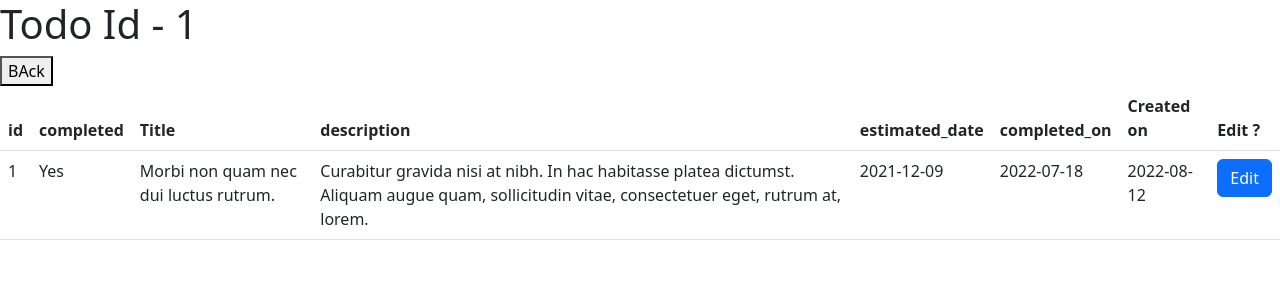
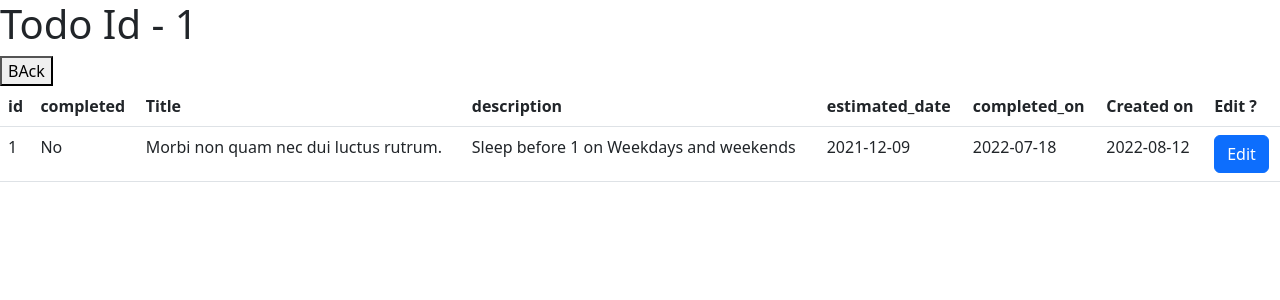
Before and after one commit to VamsiKrishnaRAVSR/Project, a React (Create React App) app: page /todos/1 in a window 1280 px wide. Shown: the top 300 px of the page. Built offline with nearby package versions, Linux system fonts and the light colour scheme; data requests are answered from the project's data file.

Commit message:
added invalidated query(series of patch&get)

```diff
--- a/db.json
+++ b/db.json
@@ -2,9 +2,9 @@
   "Todos": [
     {
       "id": 1,
-      "completed": true,
+      "completed": false,
       "user_id": 1,
-      "description": "Curabitur gravida nisi at nibh. In hac habitasse platea dictumst. Aliquam augue quam, sollicitudin vitae, consectetuer eget, rutrum at, lorem.",
+      "description": "Sleep before 1 on Weekdays and weekends",
       "completed_on": "2022-07-18",
       "created_on": "2022-08-12",
       "estimated_date": "2021-12-09",
@@ -16,9 +16,9 @@
       "user_id": 2,
       "description": "Aenean lectus. Pellentesque eget nunc. Donec quis orci eget orci vehicula condimentum.",
       "completed_on": "2022-05-04",
-      "created_on": "2022-03-18",
+      "created_on": "2022-08-12",
       "estimated_date": "2021-08-27",
-      "title": "Praesent id massa id nisl venenatis lacinia."
+      "title": "Praesent id massa id nisl  lacinia."
     },
     {
       "id": 3,
@@ -46,8 +46,8 @@
       "user_id": 5,
       "description": "Curabitur in libero ut massa volutpat convallis. Morbi odio odio, elementum eu, interdum eu, tincidunt in, leo. Maecenas pulvinar lobortis est.",
       "completed_on": "2021-10-24",
-      "created_on": "2021-09-18",
-      "estimated_date": "2021-08-20",
+      "created_on": "2022-08-12",
+      "estimated_date": "2021-08-12",
       "title": "Nulla neque libero, convallis eget, eleifend luctus, ultricies eu, nibh."
     },
     {
@@ -94,9 +94,9 @@
       "id": 10,
       "completed": true,
       "user_id": 10,
-      "description": "Cras non velit nec nisi vulputate nonummy. Maecenas tincidunt lacus at velit. Vivamus vel nulla eget eros elementum pellentesque.",
+      "description": "Sleep before 1",
       "completed_on": "2022-03-28",
-      "created_on": "2022-03-20",
+      "created_on": "2022-08-12",
       "estimated_date": "2021-08-20",
       "title": "Vivamus metus arcu, adipiscing molestie, hendrerit at, vulputate vitae, nisl."
     },
@@ -394,7 +394,7 @@
       "id": 40,
       "completed": true,
       "user_id": 3,
-      "description": "Sleep",
+      "description": "Sleep before 1 on Weekdays and weekends",
       "completed_on": "2022-08-13",
       "estimated_date": "2022-08-10",
       "title": "ax",
--- a/src/components/createTodo/index.tsx
+++ b/src/components/createTodo/index.tsx
@@ -1,6 +1,5 @@
 import React, { useMemo } from "react";
 import "./index.css";
-
 import TodoList from "../commonFormikForm";
 import usePostTodo from "../../hooks/getPostTodo";
 import { useNavigate } from "react-router";
@@ -9,23 +8,11 @@ import { Todo } from "../../types";
 
 const CreateTodo = () => {
   const { data } = useGetTodos();
-
   // array is undefined and accessing length breaks ui. (JS error breaks ) tsx error doesn't break
   const updatedId = useMemo(() => Number.isInteger(data?.length), [data]);
 
   const navigate = useNavigate();
-  const { mutate, isError, error } = usePostTodo();
-
-  // const initialValues: Todo = {
-  //   id: updatedId + 1,
-  //   completed: false,
-  //   user_id: 3,
-  //   description: "",
-  //   completed_on: "",
-  //   estimated_date: "",
-  //   title: "",
-  //   created_on: new Date().toISOString().slice(0, 10),
-  // };
+  const { mutate, isError, error, isLoading } = usePostTodo();
 
   const initialValues: Todo = useMemo(
     () => ({
@@ -40,11 +27,12 @@ const CreateTodo = () => {
     }),
     [updatedId]
   );
-  console.log(initialValues);
 
   const onSubmit = (values: Todo) => {
     mutate(values);
-    isError ? alert("Something went wrong " + error) : navigate("/");
+    isError && isLoading
+      ? alert("Something went wrong " + error)
+      : navigate("/");
   };
 
   return (
--- a/src/components/getIndividualTodo/index.tsx
+++ b/src/components/getIndividualTodo/index.tsx
@@ -12,10 +12,10 @@ const GetTodo = () => {
   const { data } = useGetTodo(id as string);
   const navigate = useNavigate();
   const { mutate, isError, error } = useGetPatchTodo();
+
   const [show, setShow] = useState(false);
   const handleClose = () => setShow(false);
   const handleShow = () => setShow(true);
-
   const initialValues: Todo = {
     id: data?.id,
     completed: data?.completed,
@@ -32,7 +32,7 @@ const GetTodo = () => {
     if (isError) {
       alert("Something went wrong " + error);
     } else {
-      navigate("/");
+      setShow(!show);
     }
   };
 
--- a/src/hooks/getPatchTodo.tsx
+++ b/src/hooks/getPatchTodo.tsx
@@ -1,10 +1,13 @@
-import { useMutation } from "@tanstack/react-query";
-import { patchTodo } from "../services/todos.services";
+import { useQueryClient, useMutation } from "@tanstack/react-query";
+import { queryConstants } from "../constants/queryConstants";
+import {  patchTodo } from "../services/todos.services";
 import { Todo } from "../types";
 
 const useGetPatchTodo = () => {
+  const queryClient = useQueryClient();
   return useMutation((props: Todo) => patchTodo(props), {
     onError: (err) => console.log(err),
+    onSuccess: () => queryClient.invalidateQueries(queryConstants.GET_TODO),
   });
 };
 
```
